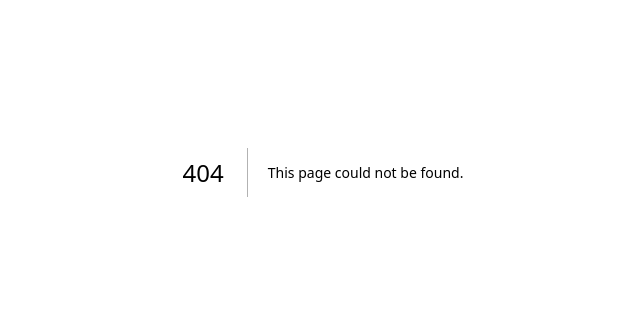
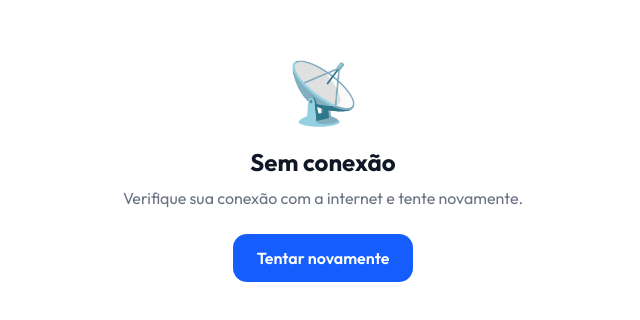
Before and after one commit to Joao-Assis1/velo-front-end, a Next.js app: page /offline in a window 1280 px wide. Before the commit this address had no page. Shown: the part 228-548 px from the top of the page, without its empty margins (317-957 px from the left). Built offline with nearby package versions, Linux system fonts and the light colour scheme.

Commit message:
feat(pwa): adicionar página de fallback offline

```diff
--- /dev/null
+++ b/src/app/offline/page.tsx
@@ -0,0 +1,23 @@
+"use client";
+
+export default function OfflinePage() {
+  return (
+    <div className="flex min-h-screen flex-col items-center justify-center gap-6 p-8 text-center">
+      <span className="text-6xl" role="img" aria-label="Sem conexão">
+        📡
+      </span>
+      <div className="flex flex-col gap-2">
+        <h1 className="text-2xl font-bold text-gray-900">Sem conexão</h1>
+        <p className="text-gray-500">
+          Verifique sua conexão com a internet e tente novamente.
+        </p>
+      </div>
+      <button
+        onClick={() => window.location.reload()}
+        className="rounded-xl bg-blue-600 px-6 py-3 font-semibold text-white active:bg-blue-700"
+      >
+        Tentar novamente
+      </button>
+    </div>
+  );
+}
```
